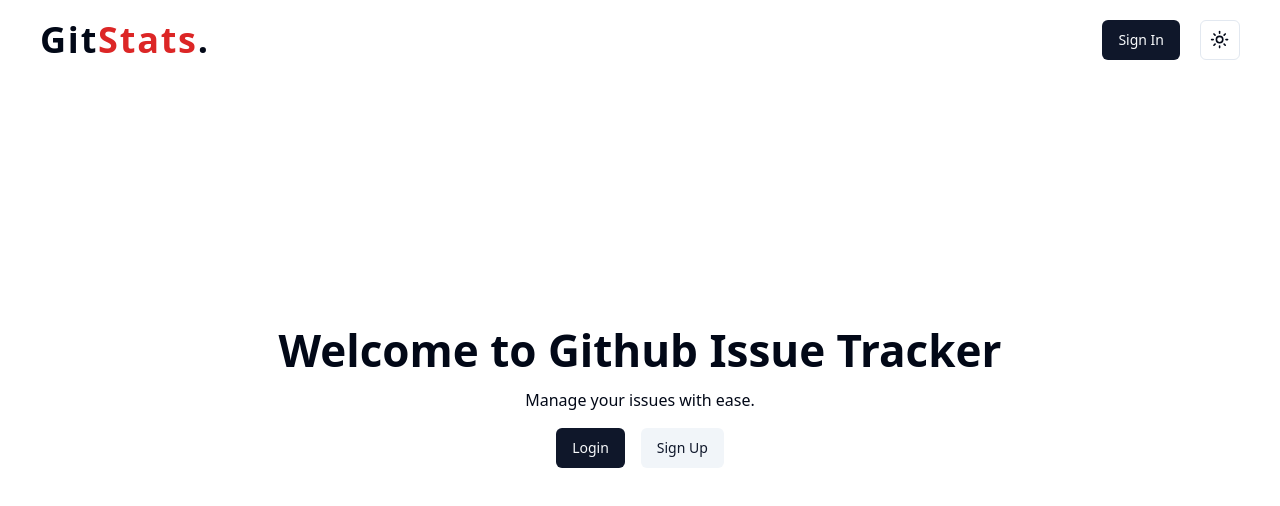
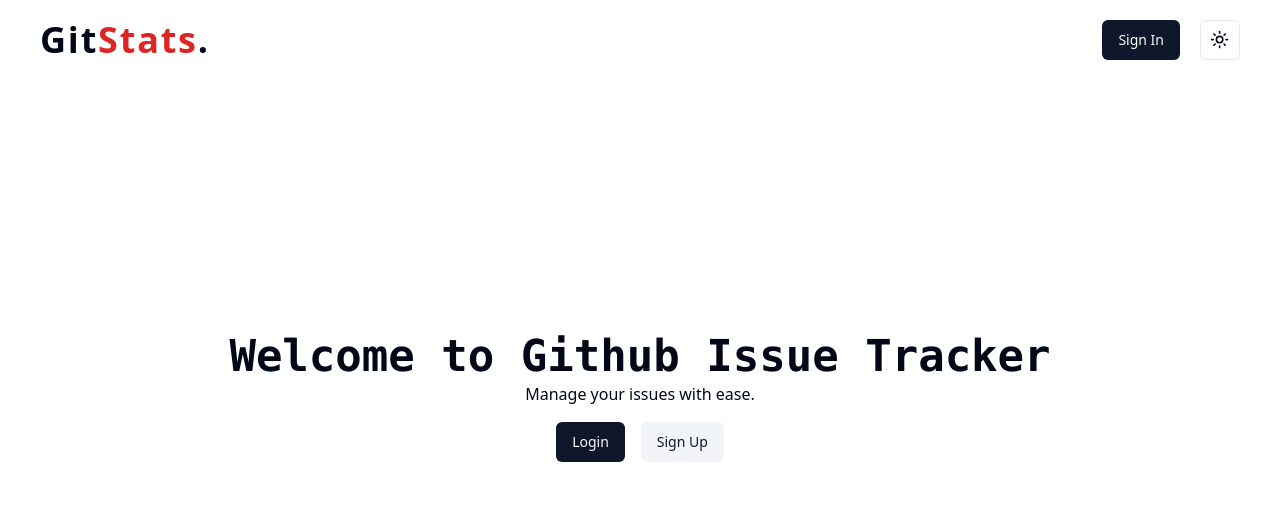
Before and after one commit to mdansarijaved/github, a Next.js app: page / in a window 1280 px wide. Shown: the top 506 px of the page. Built offline with nearby package versions, Linux system fonts and the light colour scheme; no server answers.

Commit message:
font test try

```diff
--- a/components/landing.tsx
+++ b/components/landing.tsx
@@ -2,8 +2,8 @@ import { Button } from "./ui/button";
 export function Landing() {
   return(
     <div>
-      <h1 className ='text-xl font-bold md:text-3xl lg:text-[44px]'>Welcome to Github Issue Tracker</h1>
-      <p className ='flex justify-center pt-5'>Manage your issues with ease.</p>
+      <h1 className ='text-xl font-bold md:text-3xl lg:text-[44px] font-mono'>Welcome to Github Issue Tracker</h1>
+      <p className ='flex justify-center pt-2'>Manage your issues with ease.</p>
       <div className='flex justify-center gap-4 pt-4'>
       <Button variant ={'default'}>Login</Button>
       <Button variant ={'secondary'}>Sign Up</Button>
```
